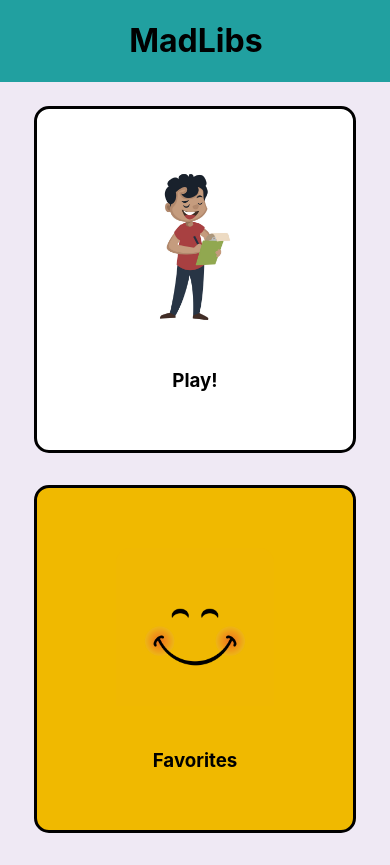
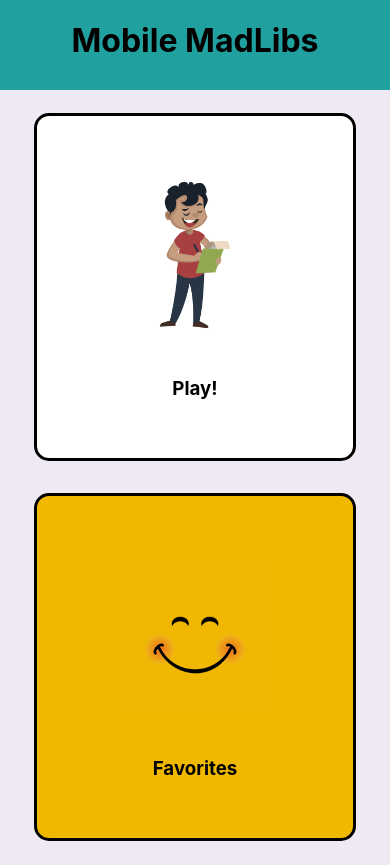
Before and after one commit to Adelle-Pitsas/madlibs-madness, a React (Create React App) app: page / in a window 390 px wide. Built offline with nearby package versions, Linux system fonts and the light colour scheme.

Commit message:
add media query to header

```diff
--- a/src/App/App.css
+++ b/src/App/App.css
@@ -6,7 +6,7 @@
 }
 
 .header {
-  height: 20%;
+  height: 25%;
   width: 100vw;
   background-color: #21A0A0;
   display: flex;
@@ -17,7 +17,7 @@
 h1 {
   margin-left: 12%;
   width: 80%;
-  /* position: absolute; */
+  padding: 1%;
   left: 55%;
 }
 
@@ -41,3 +41,21 @@ h1 {
   transform: scale(1.1);
   transition: all 0.5s;
 }
+
+@media screen and (max-width: 730px) {
+  .header {
+    flex-direction: column;
+  }
+
+  h1 {
+    margin-left: 0;
+    padding: 0
+  }
+
+  .nav-button-area {
+    margin-right: 0;
+    margin-bottom: 2%;
+    width: 20%
+  }
+
+}
--- a/src/App/App.js
+++ b/src/App/App.js
@@ -22,7 +22,7 @@ function App() {
   return (
     <div className="App">
       <header className='header'>
-        <h1>MadLibs</h1>
+        <h1>Mobile MadLibs</h1>
         <div className='nav-button-area'>{pathname !== '/' ? displayNavButton : null}</div>
       </header>
       <Routes>
```
